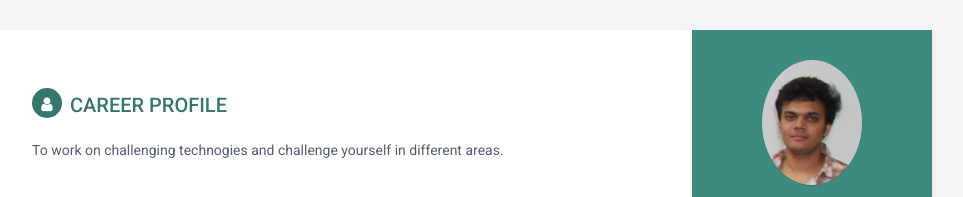
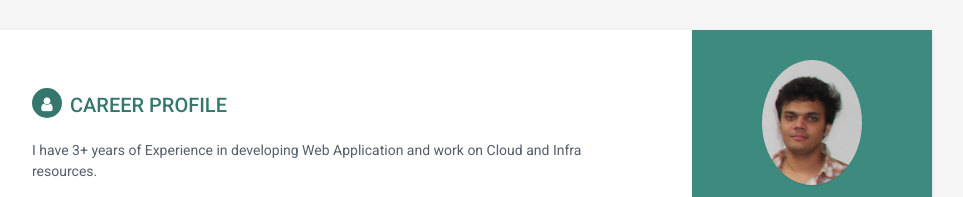
Before and after one commit to Siddhant231096/resume, a plain HTML site: page index.html in a window 1280 px wide. Shown: the top 197 px of the page, without its empty margins (188-1151 px from the left). Drawn offline with nearby package versions, Linux system fonts and the light colour scheme.

```diff
--- a/index.html
+++ b/index.html
@@ -85,7 +85,7 @@
             <section class="section summary-section">
                 <h2 class="section-title"><i class="fa fa-user"></i>Career Profile</h2>
                 <div class="summary">
-                    <p>To work on challenging technogies and challenge yourself in different areas.</p>
+                    <p>I have 3+ years of Experience in developing Web Application and work on Cloud and Infra resources.</p>
                 </div>
                 <!--//summary-->
             </section>
```
